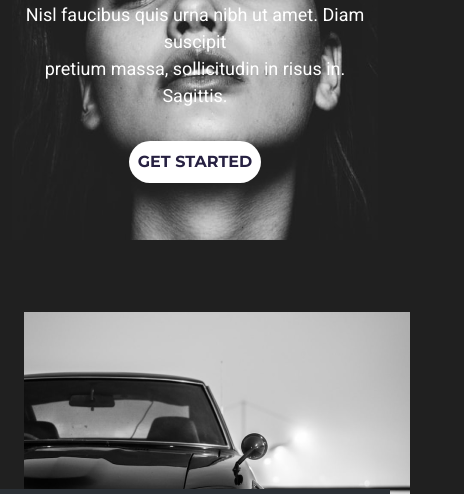
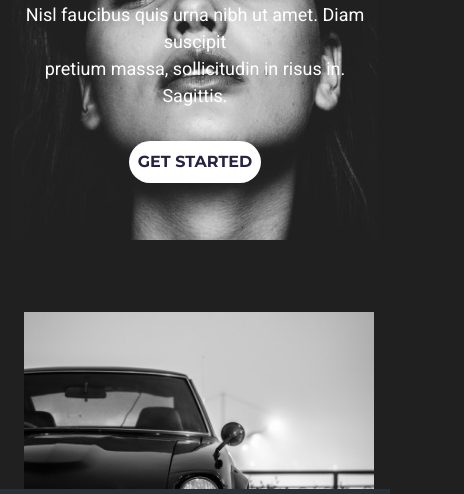
Before and after one commit to anavor/SheCodesResponsiveProject, a plain HTML site: page index.html in a window 390 px wide. Shown: the part 258-752 px from the top of the page, 464 px wide, since content can reach past the window. Drawn offline with nearby package versions, Linux system fonts and the light colour scheme.

Commit message:
resized photos

```diff
--- a/styles.css
+++ b/styles.css
@@ -107,7 +107,7 @@ div.background {
   }
 
   .photo {
-    max-width: 440px;
+    max-width: 350px;
   }
 
   .small {
```
